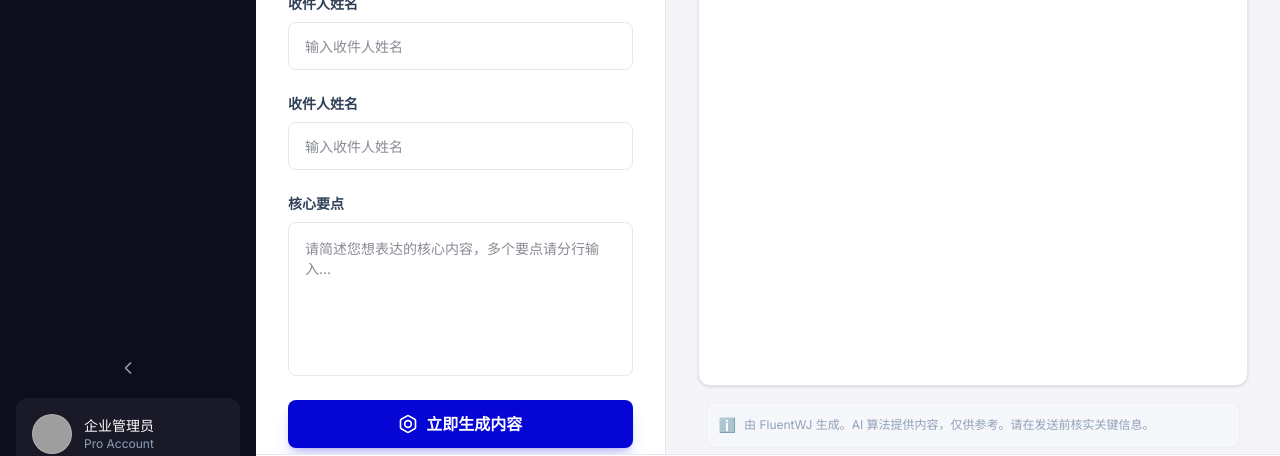
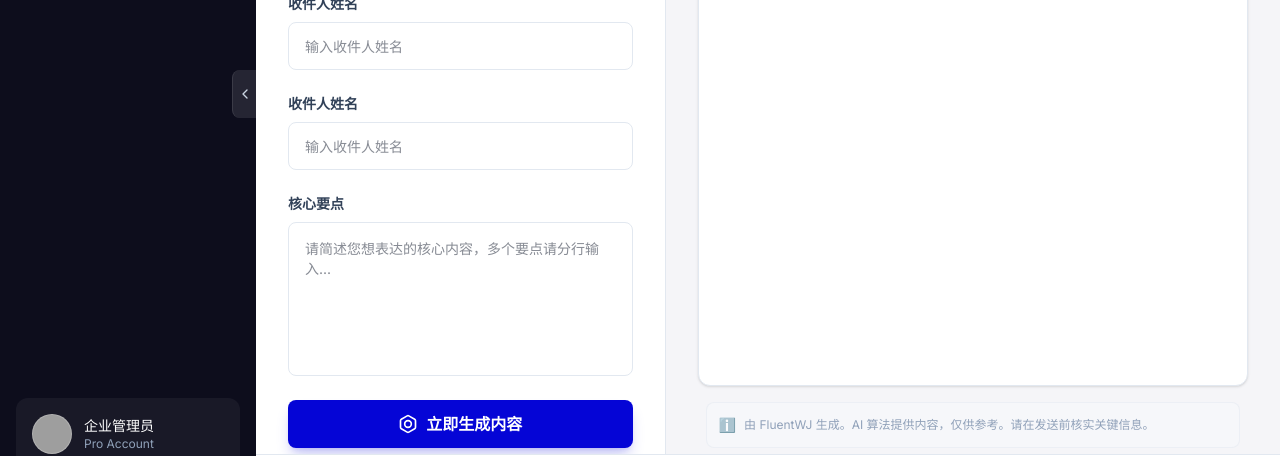
Before and after one commit to Jimmycai-curry/Mail-gen, a Next.js app: page /dashboard in a window 1280 px wide. Shown: the part 306-762 px from the top of the page. Built offline with nearby package versions, Linux system fonts and the light colour scheme; grey boxes are pictures that could not be loaded.

Commit message:
收缩按钮位置变更

```diff
--- a/components/ui/Sidebar.tsx
+++ b/components/ui/Sidebar.tsx
@@ -28,7 +28,8 @@ export function Sidebar({ activeNav = 'writing' }: SidebarProps) {
     <aside
       // 动态设置宽度：展开时 256px (w-64)，收缩时 80px (w-20)
       // transition-all 添加平滑过渡动画
-      className={`sidebar ${isCollapsed ? 'w-20' : 'w-64'} bg-[#0d0d1c] text-white flex flex-col justify-between py-6 transition-all duration-300`}
+      // relative 为了让绝对定位的按钮相对于侧边栏定位
+      className={`sidebar ${isCollapsed ? 'w-20' : 'w-64'} bg-[#0d0d1c] text-white flex flex-col justify-between py-6 transition-all duration-300 relative`}
     >
       {/* Logo 区域 */}
       <div className="flex flex-col gap-8">
@@ -85,19 +86,8 @@ export function Sidebar({ activeNav = 'writing' }: SidebarProps) {
         </nav>
       </div>
 
-      {/* 底部区域：收缩按钮 + 用户信息 */}
+      {/* 底部区域：用户信息 */}
       <div className={`flex flex-col gap-3 ${isCollapsed ? 'px-2' : 'px-4'}`}>
-
-        {/* 收缩/展开按钮 */}
-        <button
-          onClick={toggleCollapse}
-          className={`flex items-center justify-center p-2 rounded-lg hover:bg-white/10 transition-colors text-slate-400 hover:text-white`}
-          title={isCollapsed ? '展开侧边栏' : '收缩侧边栏'} // 鼠标悬停时的提示文字
-        >
-          {/* 根据状态显示不同的图标方向 */}
-          {isCollapsed ? <ChevronRight size={20} /> : <ChevronLeft size={20} />}
-        </button>
-
         {/* 用户信息卡片 - 收缩时只显示头像 */}
         <div className="bg-white/5 rounded-xl p-4 flex items-center gap-3 overflow-hidden">
           {/* 用户头像 */}
@@ -117,6 +107,30 @@ export function Sidebar({ activeNav = 'writing' }: SidebarProps) {
           )}
         </div>
       </div>
+
+      {/* 收缩/展开按钮 - 绝对定位在右侧边缘中间 */}
+      <button
+        onClick={toggleCollapse}
+        className={`
+          absolute right-0 top-1/2 -translate-y-1/2
+          w-6 h-12 rounded-l-lg
+          bg-white/10 hover:bg-white/20
+          flex items-center justify-center
+          transition-all duration-300
+          text-slate-300 hover:text-white
+          border-l border-white/10
+          group
+        `}
+        title={isCollapsed ? '展开侧边栏' : '收缩侧边栏'} // 鼠标悬停时的提示文字
+      >
+        {/* 根据状态显示不同的图标方向 */}
+        <span className={`
+          ${isCollapsed ? 'rotate-180' : 'rotate-0'}
+          transition-transform duration-300
+        `}>
+          <ChevronLeft size={16} />
+        </span>
+      </button>
     </aside>
   );
 }
```
